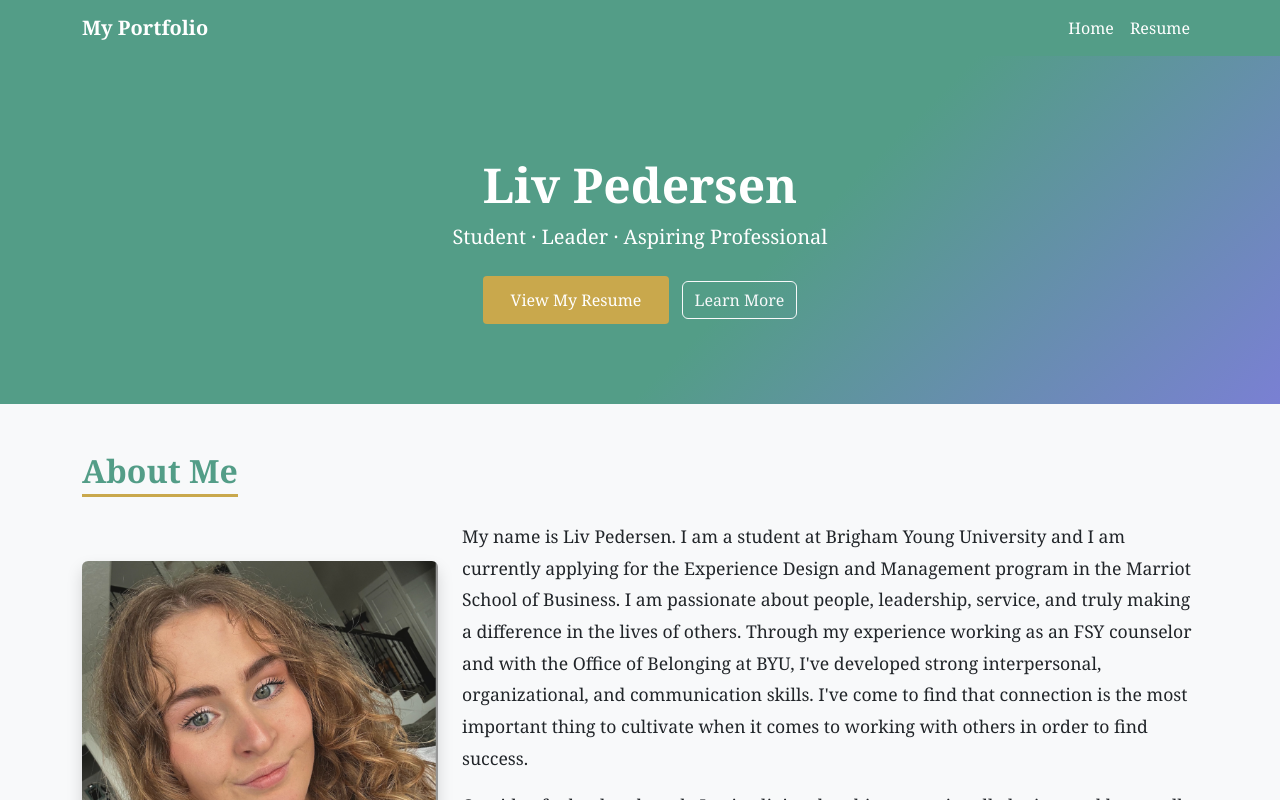
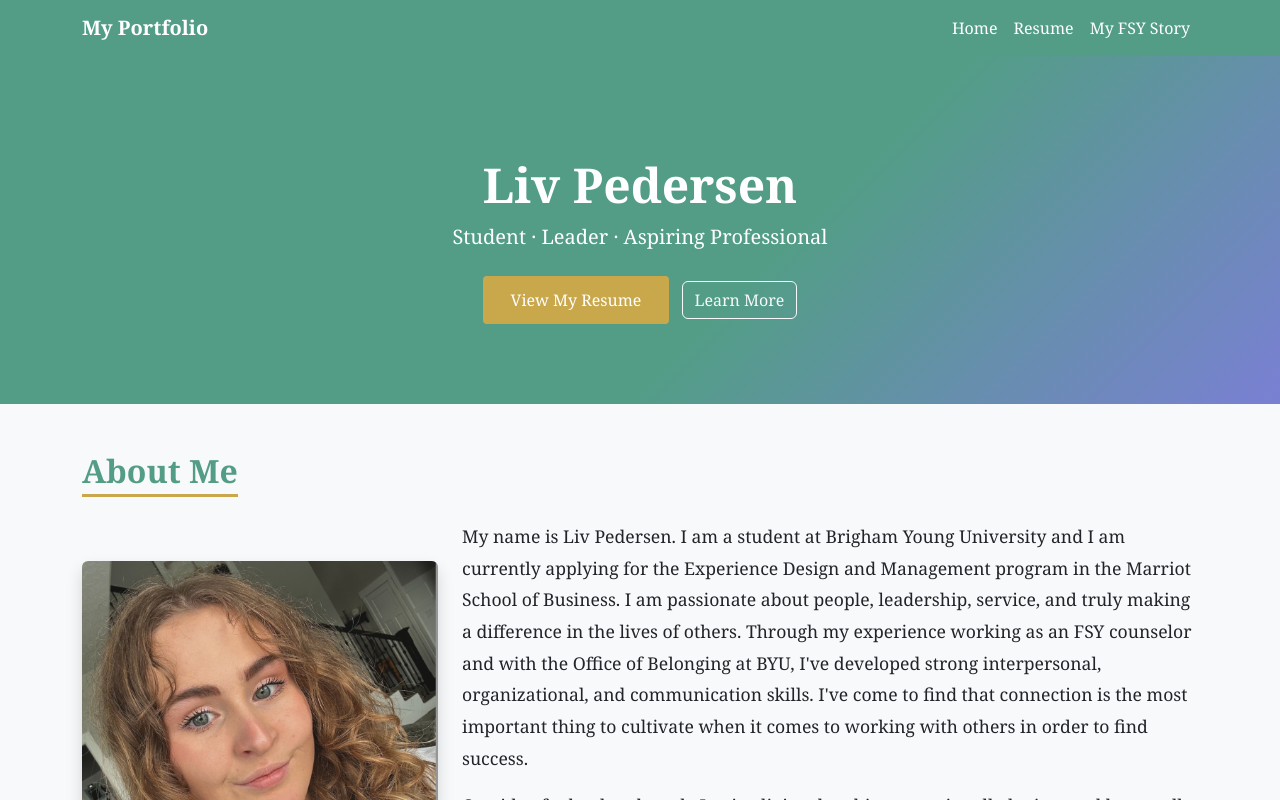
Before and after one commit to livyjped-creator/liv-pedersen-final-project.github.io, a plain HTML site: page index.html in a window 1280 px wide. Shown: the top 800 px of the page. Drawn offline with nearby package versions, Linux system fonts and the light colour scheme; files whose address does not match are found by name.

Commit message:
Add link to 'My FSY Story' in navigation

```diff
--- a/professional.html
+++ b/index.html
@@ -73,7 +73,7 @@
       <ul class="navbar-nav ms-auto">
         <li class="nav-item"><a class="nav-link" href="index.html">Home</a></li>
         <li class="nav-item"><a class="nav-link" href="resume.html">Resume</a></li>
-        <!-- scratch page intentionally not linked from here per instructions -->
+        <li class="nav-item"><a class="nav-link" href="scratch.html">My FSY Story</a></li
       </ul>
     </div>
   </div>
```
